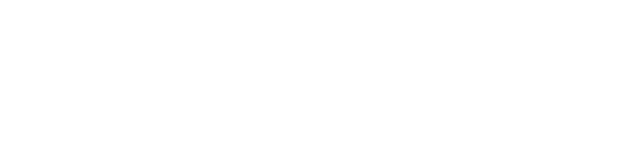
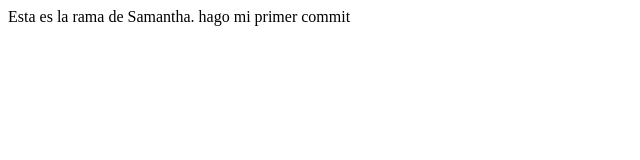
Before and after one commit to MilenaTrujillo2022/Repositorio-Provisional, a plain HTML site: page index.html in a window 1280 px wide. Shown: the whole page, without its empty margins (0-640 px from the left). Drawn offline with Linux system fonts and the light colour scheme.

Commit message:
commits Samantha

```diff
--- a/index.html
+++ b/index.html
@@ -7,6 +7,6 @@
     <title>Document</title>
 </head>
 <body>
-
+    Esta es la rama de Samantha. hago mi primer commit
 </body>
 </html>
```
Also changed, not shown: Pruebas.txt, readme.txt.
